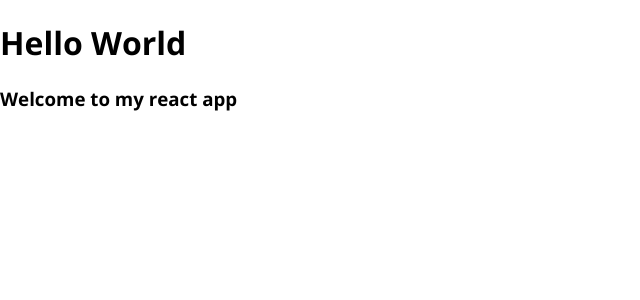
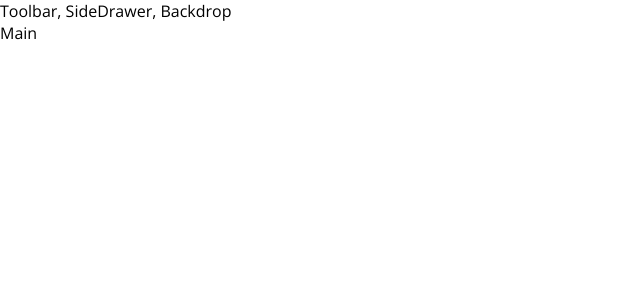
Before and after one commit to sukheja-varun/react-burger, a React (Create React App) app: page / in a window 1280 px wide. Shown: the top 300 px of the page, without its empty margins (0-640 px from the left). Built offline with nearby package versions, Linux system fonts and the light colour scheme.

Commit message:
- created new layout component - created new auxiliary component : Aux inside hoc folder

```diff
--- a/src/App.js
+++ b/src/App.js
@@ -1,10 +1,14 @@
 import React from 'react';
+import Layout from './components/Layout/Layout';
 
 function App() {
-  return <div>
-    <h1>Hello World</h1>
-    <h3>Welcome to my react app</h3>
-  </div>;
+  return (
+    <div>
+      <Layout>
+        <div>Main</div>
+      </Layout>
+    </div>
+  );
 }
 
 export default App;
--- /dev/null
+++ b/src/components/Layout/Layout.js
@@ -0,0 +1,12 @@
+import React from 'react';
+
+import Aux from '../../hoc/Aux';
+
+const layout = props => (
+  <Aux>
+    <div>Toolbar, SideDrawer, Backdrop</div>
+    <main>{props.children}</main>
+  </Aux>
+);
+
+export default layout;
--- /dev/null
+++ b/src/hoc/Aux.js
@@ -0,0 +1,4 @@
+// Note: we are not importing react here, because we are not using JSX here
+const aux = props => props.children;
+
+export default aux;
```
